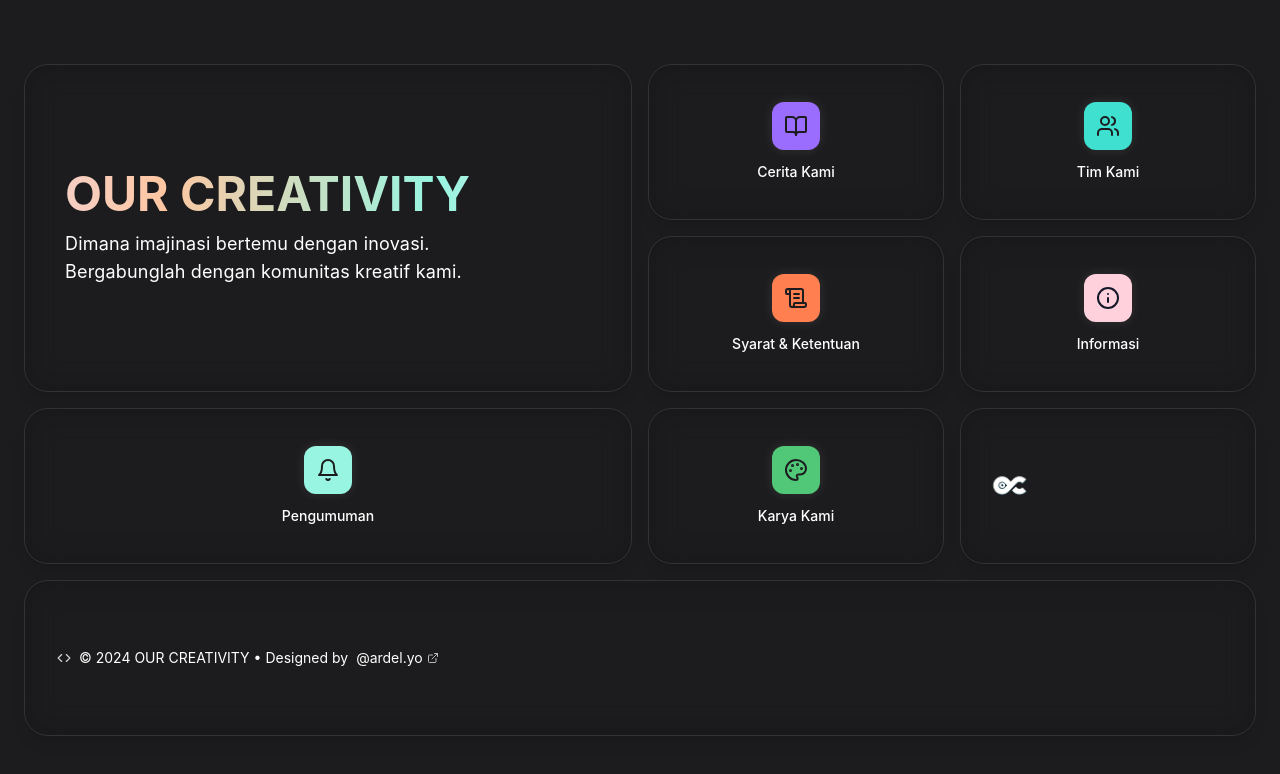
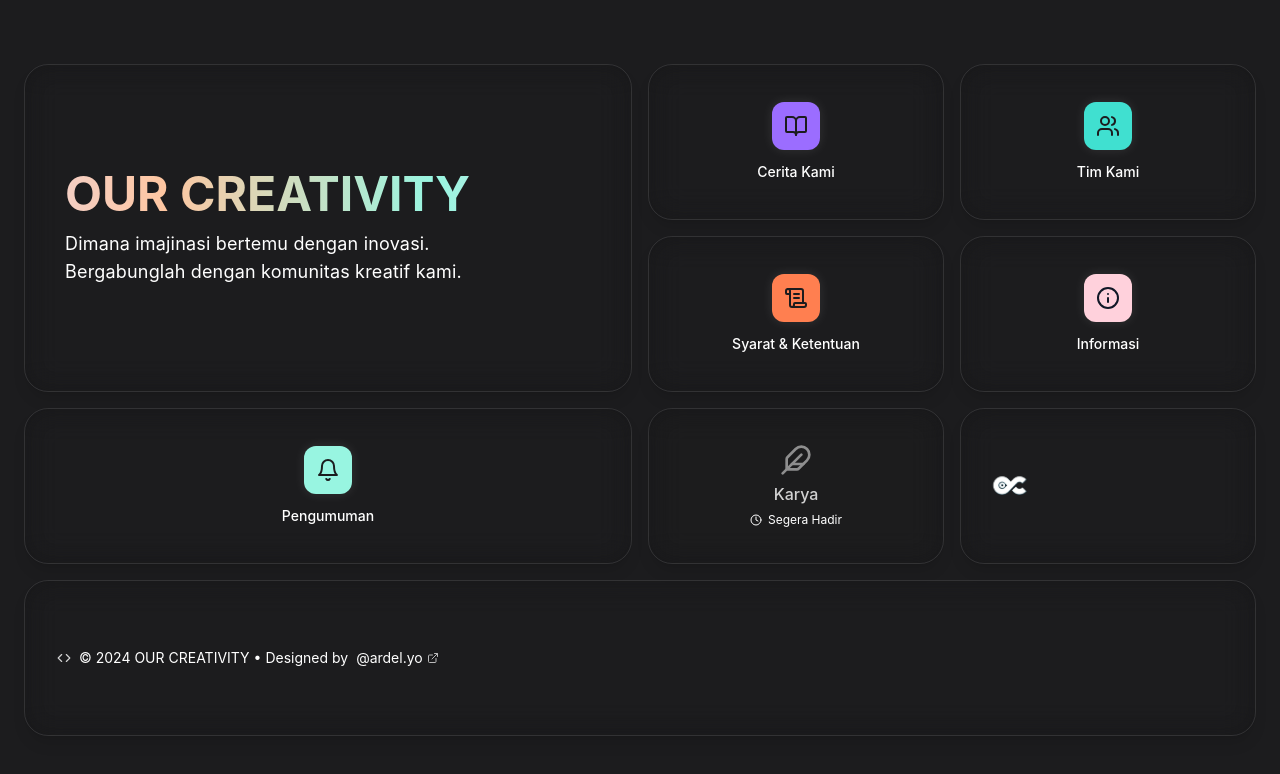
Before and after one commit to DoctorThink/ourcreativity, a React (Vite) app: page / in a window 1280 px wide. Shown: the top 774 px of the page. Built offline with nearby package versions, Linux system fonts and the light colour scheme.

Commit message:
Reverted to edit edt-62f32c27-98a7-40e4-b3d9-653429ebafc8: "Fix: Improve KaryaDetailDialog design
Refactor KaryaDetailDialog to display media at the top with full-screen capabilities, followed by title, description, and links. Enhance the design with a glossy aesthetic and improved user experience."

```diff
--- a/src/pages/index.tsx
+++ b/src/pages/index.tsx
@@ -1,31 +1,8 @@
 // src/pages/Index.tsx
-import React from 'react';
 import { motion } from "framer-motion";
 import { useNavigate } from "react-router-dom";
 import { BookOpen, Info, Bell, ScrollText, Users, Palette, Feather, Clock, Code, Instagram, ExternalLink } from "lucide-react"; // Added ExternalLink
 import { cn } from "@/lib/utils"; // Assuming utils.ts is in src/lib
-
-
-// Define the type for Bento Grid tiles
-interface BentoTile {
-  id: string;
-  colSpan: string;
-  rowSpan: string;
-  mdColSpan?: string;
-  mdRowSpan?: string;
-  content?: React.ReactNode; // Content can be any renderable React node
-  bgColor: string;
-  accentColorClass?: string;
-  iconColorClass?: string;
-  icon?: React.ComponentType<React.SVGProps<SVGSVGElement>>; // Type for icon components like Lucide
-  text?: string;
-  href?: string;
-  isInteractive: boolean;
-  comingSoon?: boolean; // Optional: Indicates if the tile feature is coming soon
-  isWidget?: boolean; // Optional: Indicates if the tile is a widget style
-  backdropBlur?: boolean; // Optional: Apply backdrop blur effect
-  glowColorVar?: string; // Optional: CSS variable name for glow color
-}
 
 const Index = () => {
   const navigate = useNavigate();
@@ -70,7 +47,7 @@ const Index = () => {
 
 
   // --- Bento Grid Tile Configuration (Updated Positions, Styles) ---
-  const bentoTiles: BentoTile[] = [
+  const bentoTiles = [
     // Row 1
     {
       id: "title",
@@ -156,17 +133,14 @@ const Index = () => {
       glowColorVar: "--color-mint-glow", // Using mint glow
       isInteractive: true, isWidget: true, backdropBlur: true,
     },
-    { // Karya (Now Interactive - Takes the 3rd column)
+    { // Karya (Coming Soon - Now takes the 3rd column)
       id: "karya",
-      icon: Palette, // Changed icon to Palette for better representation
-      text: "Karya Kami", // Updated text
-      href: "/karya-kami", // Added navigation link
-      colSpan: "col-span-1", rowSpan: "row-span-1", mdColSpan: "md:col-span-1", mdRowSpan: "md:row-span-1",
-      bgColor: "bg-secondary/80", // Matched other interactive tiles
-      accentColorClass: "bg-emerald", // Added Emerald accent
-      iconColorClass: "text-background", // Standard icon color
-      glowColorVar: "--color-emerald-glow", // Added glow variable
-      isInteractive: true, isWidget: true, backdropBlur: true, // Made interactive, removed comingSoon
+      icon: Feather,
+      text: "Karya",
+      colSpan: "col-span-1", rowSpan: "row-span-1", mdColSpan: "md:col-span-1", mdRowSpan: "md:row-span-1", // Changed Span
+      bgColor: "bg-secondary/70", // Slightly more transparent
+      textColor: "text-foreground/60",
+      isInteractive: false, comingSoon: true, backdropBlur: true,
     },
     { // Logo Visual Accent
       id: "logo-visual",
@@ -254,9 +228,9 @@ const Index = () => {
         >
           {bentoTiles.map((tile) => {
             const {
-                id, colSpan, rowSpan, mdColSpan, mdRowSpan, content, bgColor,
+                id, colSpan, rowSpan, mdColSpan, mdRowSpan, content, bgColor, textColor,
                 accentColorClass, iconColorClass, icon: Icon, text, href, isInteractive,
-                comingSoon, isWidget, backdropBlur, glowColorVar // Removed textColor
+                comingSoon, isWidget, backdropBlur, glowColorVar
             } = tile;
 
             const MotionComponent = motion.div;
@@ -270,7 +244,7 @@ const Index = () => {
                     `relative group overflow-hidden rounded-2xl md:rounded-3xl border shadow-lg transition-all duration-300 ease-in-out`, // Smoother corners, transition
                     `border-white/10 hover:border-white/20`, // Slightly more visible border on hover
                     colSpan, rowSpan, mdColSpan || colSpan, mdRowSpan || rowSpan,
-                    bgColor, 'text-foreground',
+                    bgColor, textColor || 'text-foreground',
                     comingSoon ? 'opacity-70 filter grayscale-[50%]' : '', // Slightly less grayscale
                     isInteractive && !comingSoon ? 'cursor-pointer interactive-tile glow-card' : 'cursor-default',
                     backdropBlur ? 'backdrop-blur-lg' : '' // Apply backdrop blur if specified
@@ -312,7 +286,7 @@ const Index = () => {
                          </motion.div>
                          {/* Text with slight lift on hover */}
                          <motion.span
-                            className={cn(`text-xs md:text-sm font-serif font-medium`, 'text-foreground')}
+                            className={cn(`text-xs md:text-sm font-serif font-medium`, textColor || 'text-foreground')}
                             whileHover={{ y: -2 }}
                           >
                             {text}
```
